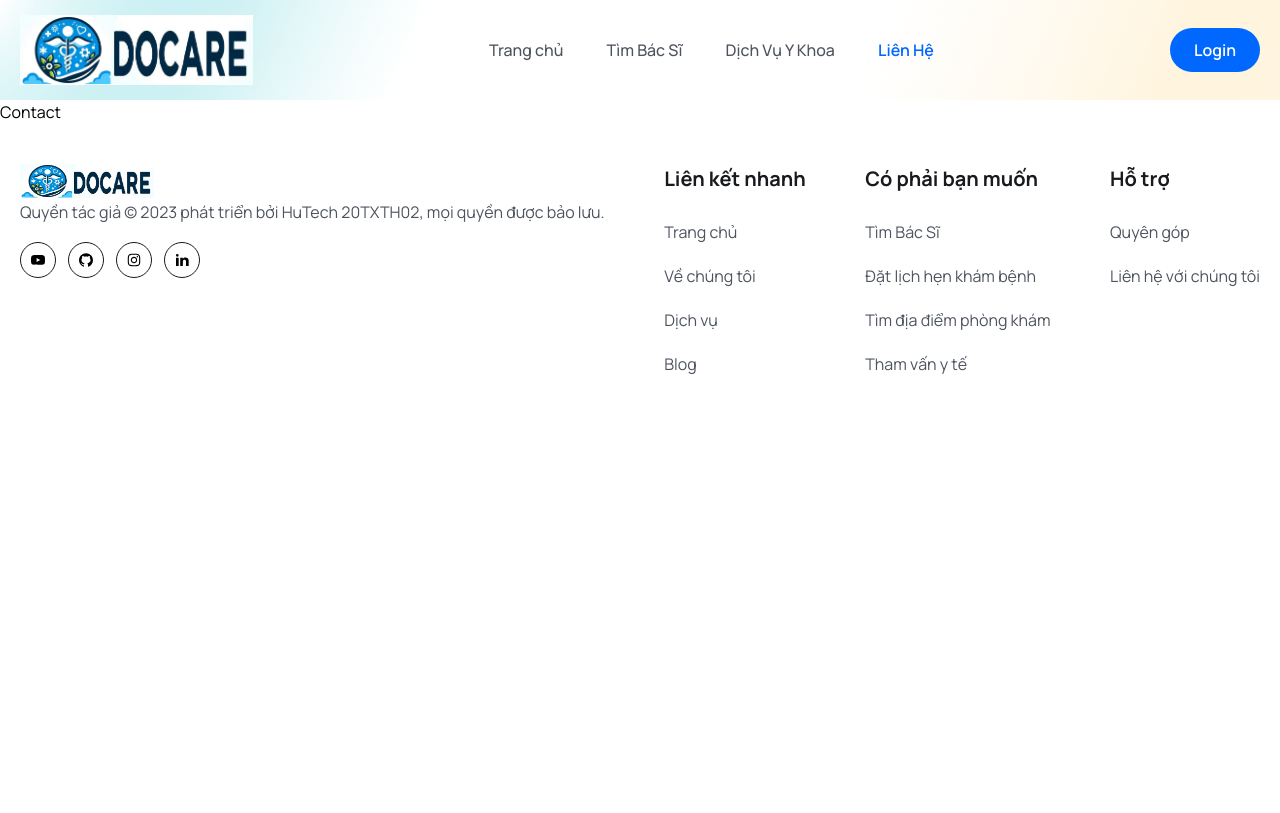
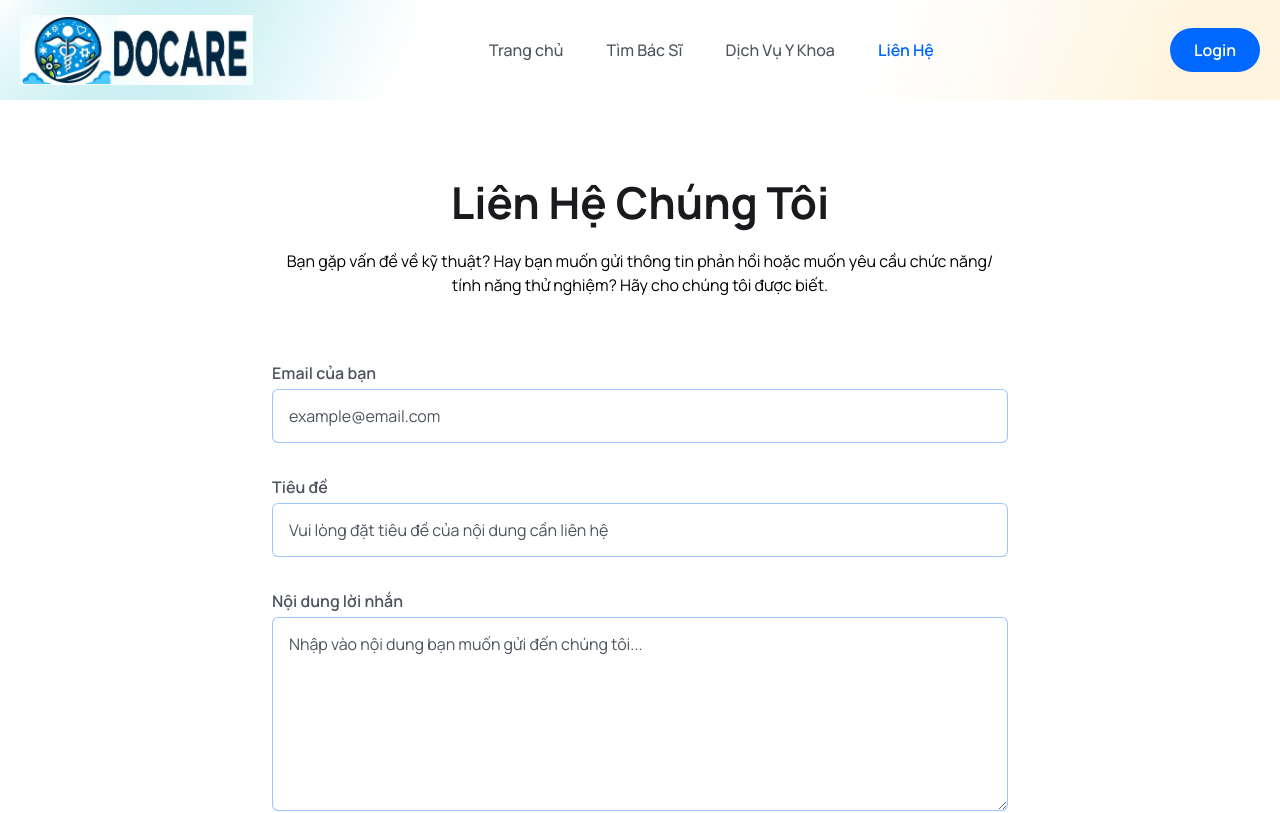
Before and after one commit to vuongdat8007/DatHenBacSi-Docare, a React (Vite) app in the folder frontend/: page /contact in a window 1280 px wide. Shown: the top 813 px of the page. Built offline with nearby package versions, Linux system fonts and the light colour scheme.

Commit message:
Add contact page

```diff
--- a/frontend/src/index.css
+++ b/frontend/src/index.css
@@ -32,6 +32,14 @@
     .hero__section{
         @apply bg-[url('./assets/images/hero-bg.png')] bg-no-repeat bg-center bg-cover;
     }
+
+    .form__label{
+        @apply text-textColor font-semibold text-[16px] mb-2;
+    }
+
+    .form__input{
+        @apply w-full px-4 py-3 border border-solid border-[#0066ff61] focus:outline-none focus:border-primaryColor text-[16px] leading-7 text-headingColor placeholder:text-textColor cursor-pointer rounded-md;
+    }
 }
 
 @media only screen and (max-width:1024px){
--- a/frontend/src/pages/Contact.jsx
+++ b/frontend/src/pages/Contact.jsx
@@ -1,8 +1,53 @@
-import React from 'react'
 
 const Contact = () => {
   return (
-    <div>Contact</div>
+    <section>
+      <div className='px-4 mx-auto max-w-screen-md '>
+        <h2 className='heading text-center mb-3 lg:mb-5'>Liên Hệ Chúng Tôi</h2>
+        <p className='mb-8 lg:mb-16 font-light text-center'>
+          Bạn gặp vấn đề về kỹ thuật? Hay bạn muốn gửi thông tin phản hồi hoặc muốn yêu cầu chức năng/ tính năng thử nghiệm? Hãy cho chúng tôi được biết.
+        </p>
+        <form action="" className='space-y-8'>
+          <div>
+            <label htmlFor="email" className='form__label'>
+              Email của bạn
+            </label>
+            <input
+              type="email"
+              id='email'
+              placeholder='example@email.com'
+              className='form__input mt-1'
+            />
+          </div>
+          <div>
+            <label htmlFor="subject" className='form__label'>
+              Tiêu đề
+            </label>
+            <input
+              type="text"
+              id='subject'
+              placeholder='Vui lòng đặt tiêu đề của nội dung cần liên hệ'
+              className='form__input mt-1'
+            />
+          </div>
+          <div className="sm:col-span-2">
+            <label htmlFor="message" className='form__label'>
+              Nội dung lời nhắn
+            </label>
+            <textarea
+              type="text"
+              id='message'
+              rows='6'
+              placeholder='Nhập vào nội dung bạn muốn gửi đến chúng tôi...'
+              className='form__input mt-1'
+            />
+          </div>
+          <button type="submit" className="btn rounded sm:w-fit">
+            Gửi lời nhắn
+          </button>
+        </form>
+      </div>
+    </section>
   )
 }
 
--- a/frontend/src/pages/Signup.jsx
+++ b/frontend/src/pages/Signup.jsx
@@ -23,6 +23,9 @@ const Signup = () => {
 
   const handleFileInputChange = async (event) => {
     const file = event.target.files[0];
+
+    // Later we will use cloudinary to upload images
+
     console.log(file);
   }
 
```
